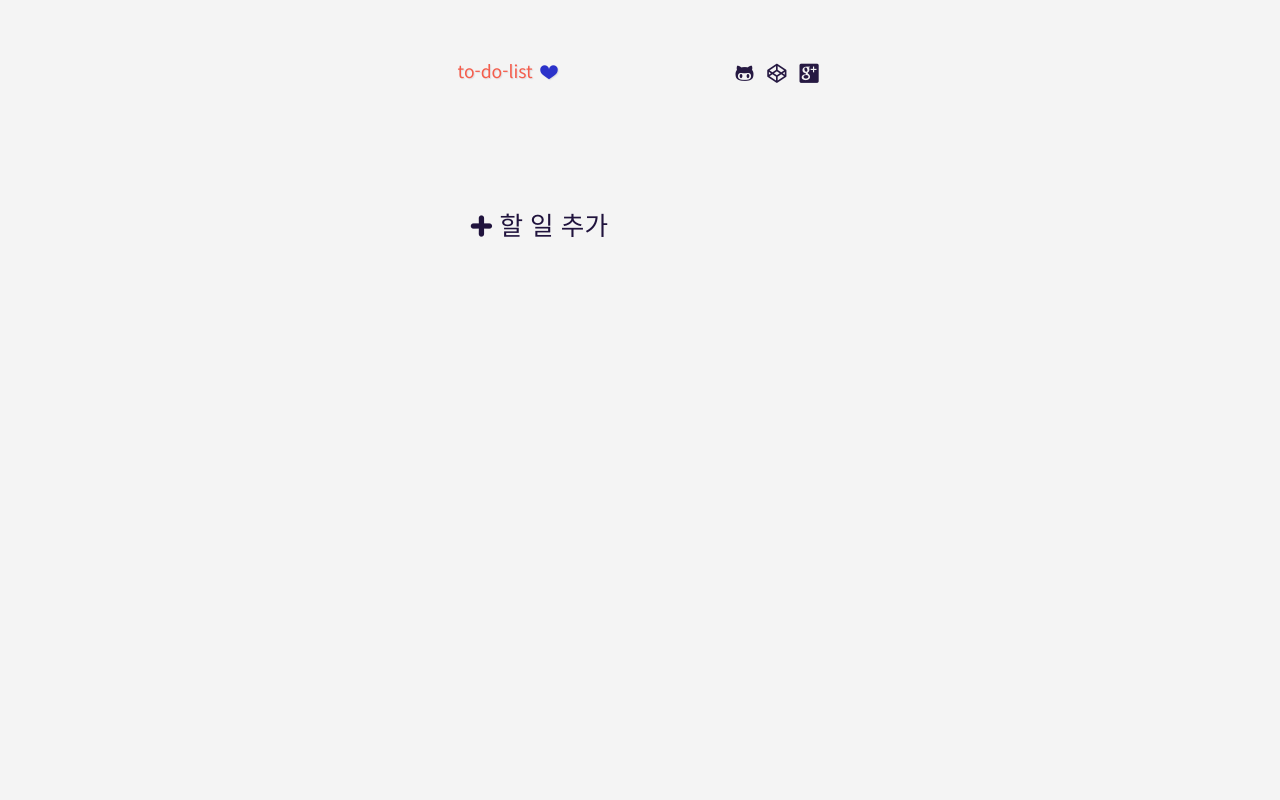
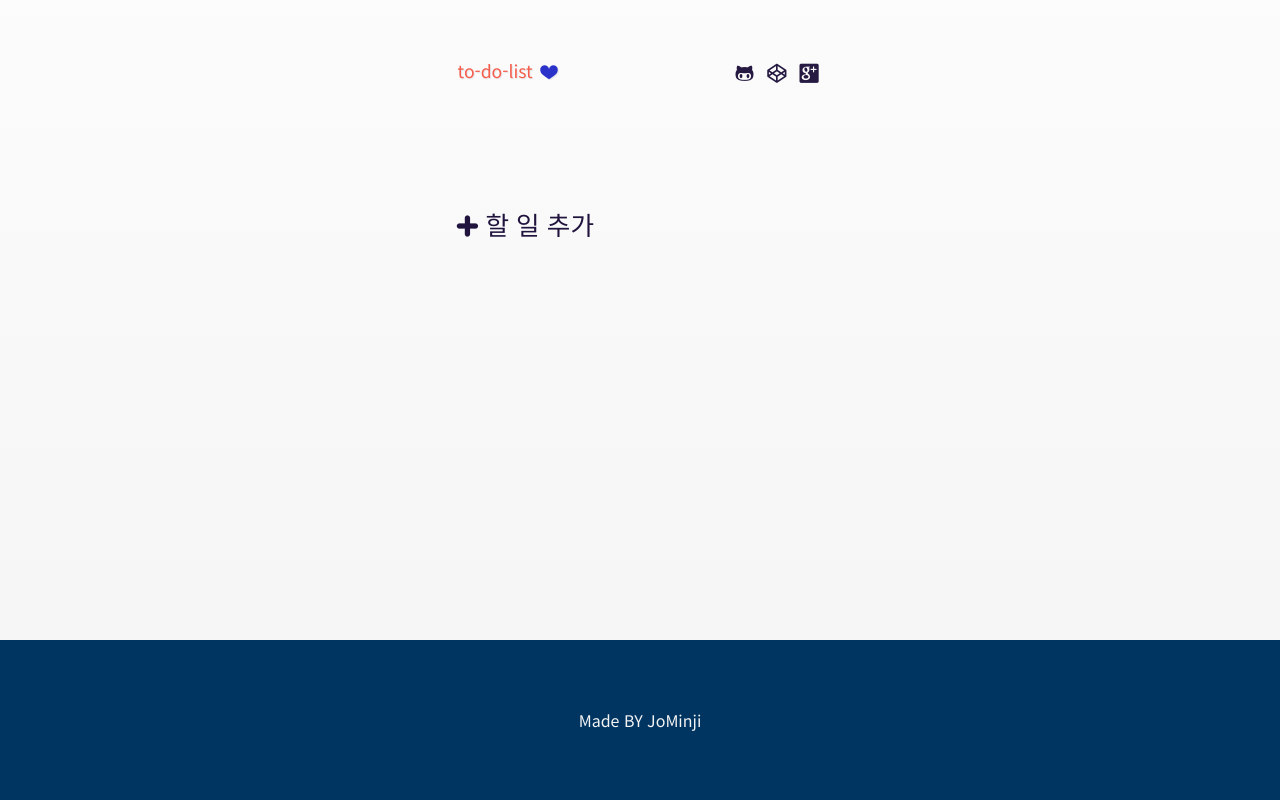
Before and after one commit to minji2687/To-do-list, a plain HTML site: page index.html in a window 1280 px wide. Drawn offline with Linux system fonts and the light colour scheme.

Commit message:
edit:todolist footer and background

```diff
--- a/css/style.css
+++ b/css/style.css
@@ -4,21 +4,26 @@
 
 *{
     box-sizing:border-box;
+
 }
 
 a{
     color:#323232;
     text-decoration: none;
 }
+
 body{
-    background-color:#F4F4F4;
-    /* display:flex; */
-    font-size:10px;
+   background:linear-gradient(to bottom,rgba(243,243,243,0.3),rgba(244,244,244,1));
+
+   font-size:10px;
     font-family: 'Noto Sans KR', sans-serif;
+
 }
 .container{
+
     max-width:480px;
-    height:650px;
+    height:80%;
+     min-height:80vh;
     /* border:1px solid #ddd; */
     margin:0 auto;
     padding:4.5%;
@@ -83,6 +88,7 @@ animation: heartIcon 1s ease-out alternate infinite;
     background:0;
     font-size:1.6rem;
     color:#20133d;
+    margin-left: -14px;
     transition:color 1.5s;
 }
 .add-list:focus,.add-list:hover{
@@ -135,3 +141,12 @@ animation: heartIcon 1s ease-out alternate infinite;
     line-height:65px;
     color:#2b32ca;
 }
+footer{
+    height:20vh;
+ background:#003562;
+ color:#f4f4f4;
+ display:flex;
+ justify-content: center;
+ align-items: center;
+ font-size:1.0rem;
+}
--- a/index.html
+++ b/index.html
@@ -4,7 +4,7 @@
     <meta charset="UTF-8">
     <meta name="viewport" content="width=device-width, initial-scale=1.0">
     <meta http-equiv="X-UA-Compatible" content="ie=edge">
-    <title>Document</title>
+    <title>to-do-list</title>
     <link rel="stylesheet" href="css/normalize.css">
     <link rel="stylesheet" href="css/reset.css">
     <link rel="stylesheet" href="css/style.css">
@@ -26,6 +26,7 @@
             </ul>
         </section>
     </div>
+   <footer>Made BY JoMinji</footer>
 <script src="js/main.js"></script>
 </body>
 </html>
```
Also changed, not shown: images/bg.jpg (added).
